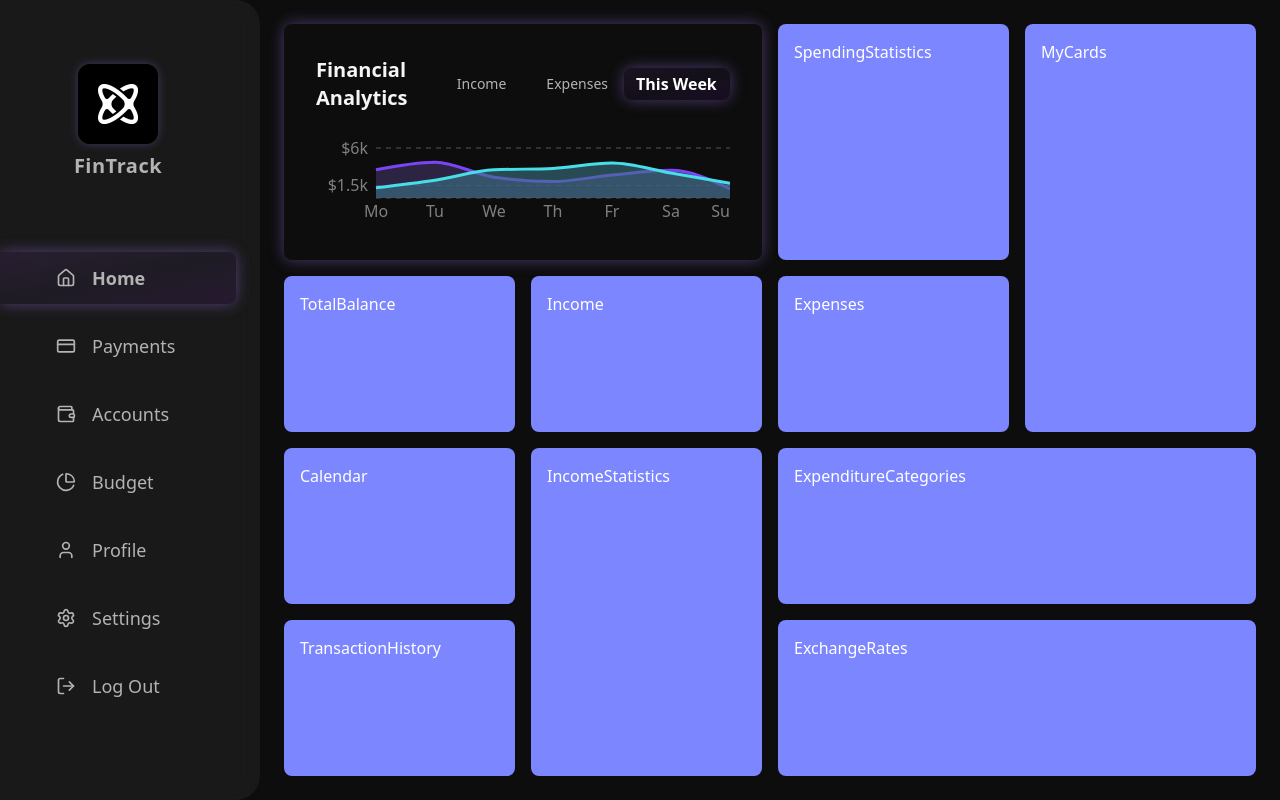
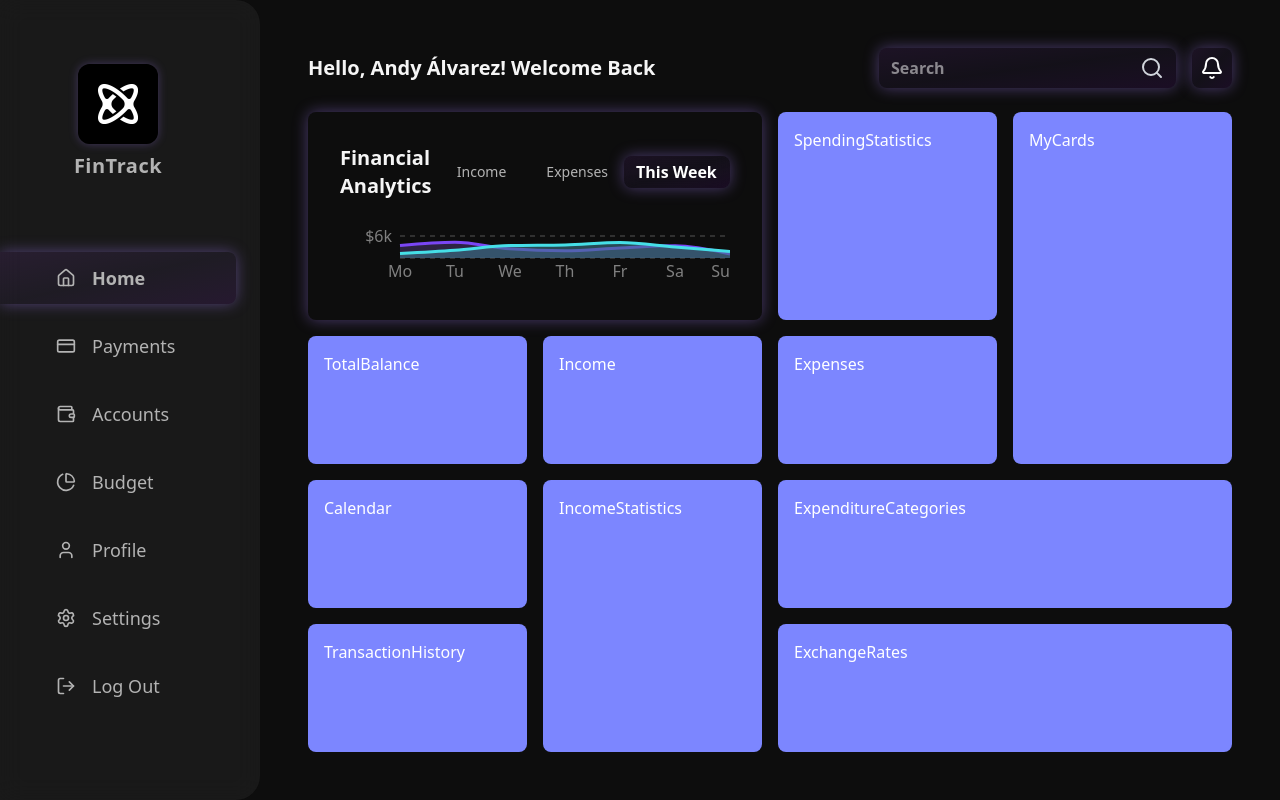
Before and after one commit to AndyAlvarezC/fintrack-dashboard, a React (Vite) app: page / in a window 1280 px wide. Built offline with nearby package versions, Linux system fonts and the light colour scheme.

Commit message:
Add header to Home with search input and notifications button

```diff
--- a/src/components/Home/FinancialAnalytics/WeekSelector.tsx
+++ b/src/components/Home/FinancialAnalytics/WeekSelector.tsx
@@ -14,7 +14,7 @@ export default function WeekSelector({ week, setWeek }: WeekSelectorProps) {
       <select
         value={week}
         onChange={handleChange}
-        className="bg-transparent px-3 py-1 font-semibold text-white rounded-lg appearance-none"
+        className="bg-transparent px-3 py-1 font-semibold text-white rounded-lg appearance-none cursor-pointer"
       >
         <option value="this">This Week</option>
         <option value="prev">Last Week</option>
--- a/src/pages/Home/Home.tsx
+++ b/src/pages/Home/Home.tsx
@@ -1,4 +1,4 @@
-// Home.tsx
+import { Search, Bell } from 'lucide-react';
 import Calendar from '../../components/Home/Calendar';
 import ExchangeRates from '../../components/Home/ExchangeRates';
 import ExpenditureCategories from '../../components/Home/ExpenditureCategories';
@@ -13,8 +13,33 @@ import TransactionHistory from '../../components/Home/TransactionHistory';
 
 export default function Home() {
   return (
-    <div className="grid grid-cols-1 md:grid-cols-4 gap-4 w-full h-full">
-      {/* 🔹 Fila 1 */}
+    <div className="flex flex-col w-full h-full p-6 space-y-6">
+      {/* Header */}
+      <div className="flex flex-col md:flex-row justify-between items-start md:items-center gap-4">
+        <h2 className="text-xl font-semibold">
+          Hello, Andy Álvarez! Welcome Back
+        </h2>
+
+        <div className="flex items-center gap-4 w-full md:w-auto">
+          {/* Search input con icono */}
+          <div className="relative flex-1 md:flex-none cursor-text">
+            <input
+              placeholder="Search"
+              className="w-full pl-3 pr-10 py-2 rounded-lg font-semibold bg-linear-to-br from-purple-500/10 via-violet-500/5 to-purple-600/10 shadow-[0_0_15px_rgba(167,127,255,0.4)] focus:outline-none focus:ring-0"
+            />
+            <Search className="absolute right-3 top-1/2 transform -translate-y-1/2 text-gray-300 pointer-events-none" />
+          </div>
+
+          {/* Notificaciones */}
+          <button className="bg-linear-to-br from-purple-500/10 via-violet-500/5 to-purple-600/10 font-semibold shadow-[0_0_15px_rgba(167,127,255,0.4)] p-2 rounded-lg cursor-pointer">
+            <Bell />
+          </button>
+        </div>
+      </div>
+
+      {/* Grid principal */}
+      <div className="grid grid-cols-1 md:grid-cols-4 gap-4 w-full flex-1">
+        {/* Fila 1 */}
         <div className="col-span-2 bg-(--bg-primary) shadow-[0_0_15px_rgba(167,127,255,0.4)] p-4 rounded-lg h-full">
           <FinancialAnalytics />
         </div>
@@ -25,7 +50,7 @@ export default function Home() {
           <MyCards />
         </div>
 
-      {/* 🔹 Fila 2 */}
+        {/* Fila 2 */}
         <div className="bg-indigo-400 p-4 rounded-lg h-full">
           <TotalBalance />
         </div>
@@ -36,7 +61,7 @@ export default function Home() {
           <Expenses />
         </div>
 
-      {/* 🔹 Fila 3 */}
+        {/* Fila 3 */}
         <div className="bg-indigo-400 p-4 rounded-lg h-full">
           <Calendar />
         </div>
@@ -47,7 +72,7 @@ export default function Home() {
           <ExpenditureCategories />
         </div>
 
-      {/* 🔹 Fila 4 */}
+        {/* Fila 4 */}
         <div className="bg-indigo-400 p-4 rounded-lg h-full">
           <TransactionHistory />
         </div>
@@ -55,5 +80,6 @@ export default function Home() {
           <ExchangeRates />
         </div>
       </div>
+    </div>
   );
 }
```
Lines whose indentation alone changed are shown as unchanged.
